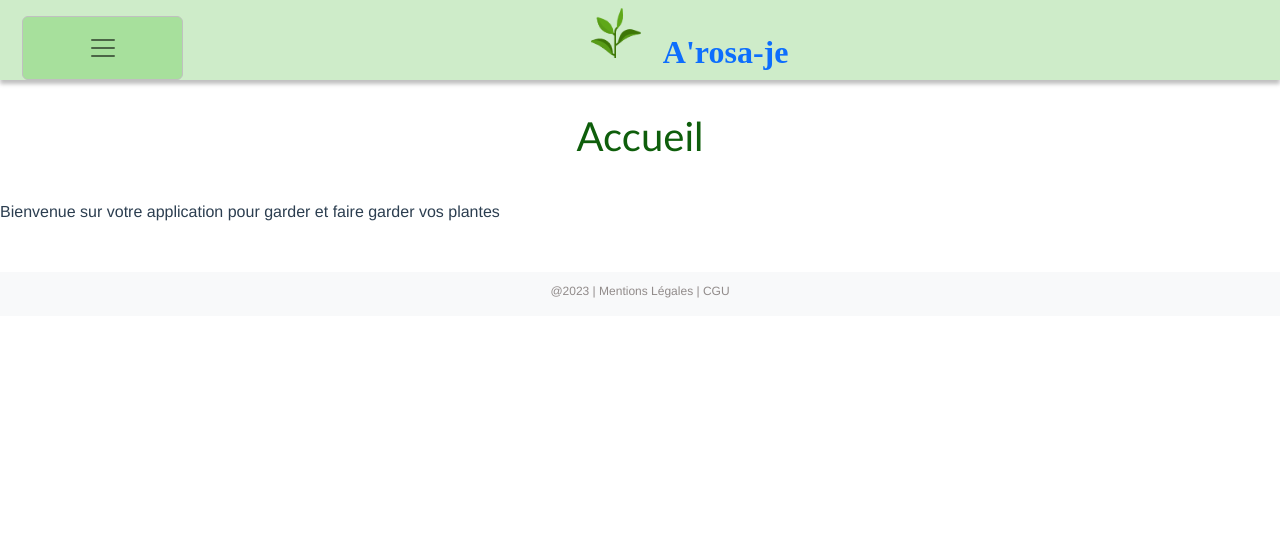
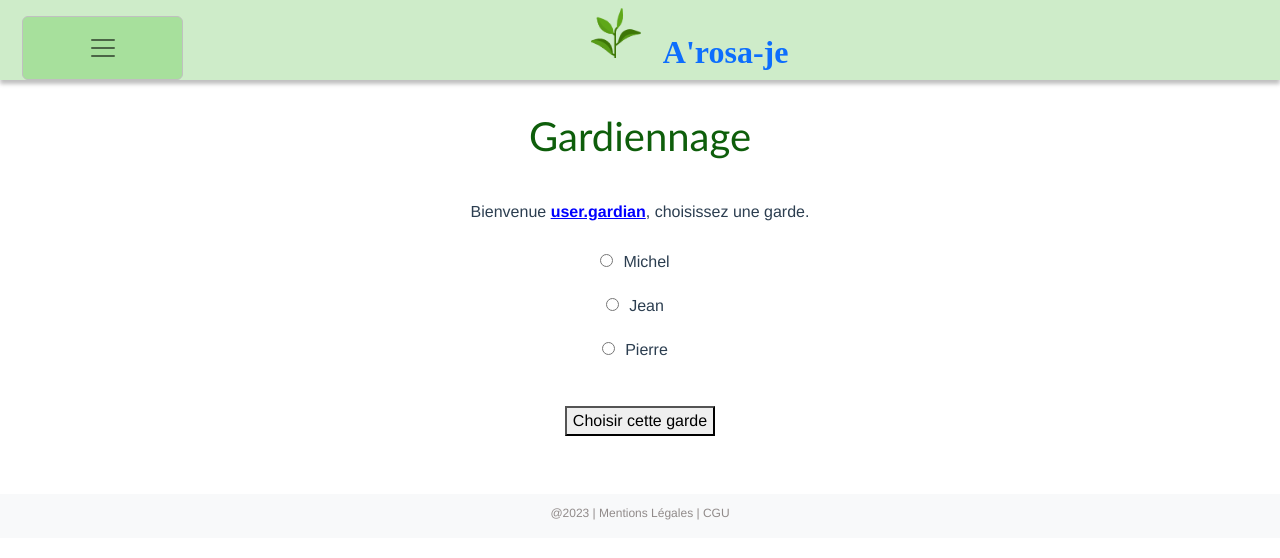
Before and after one commit to mayyyyyl/mspr-app, a Vue app: page /garder_des_plantes in a window 1280 px wide. Shown: the top 558 px of the page. Built offline with nearby package versions, Linux system fonts and the light colour scheme.

Commit message:
page garde de plantes

```diff
--- a/src/views/TakePlantView.vue
+++ b/src/views/TakePlantView.vue
@@ -1,7 +1,21 @@
 <template>
     <div class="home">
-      <h1> Accueil </h1>
-      <p>Bienvenue sur votre application pour garder et faire garder vos plantes</p>
+      <h1>Gardiennage</h1>
+      <p class="text-center">Bienvenue <span class="user-gardian">user.gardian</span>, choisissez une garde.</p>
+
+      <form class="text-center" action="">
+
+
+        <div v-for = "proprietaire in proprietaires" :key="proprietaire.id">
+          <input type="radio" :id="proprietaire.id" :value="proprietaire.id" name="proprietaire">
+          <label class="margin" :for="proprietaire.id">{{ proprietaire.name }}</label>
+        </div>
+        <br>
+
+
+
+        <button class=" margin" type="submit">Choisir cette garde</button>
+      </form>
 
 
 
@@ -9,13 +23,40 @@
   </template>
 
   <script>
+  const proprietaires = [
+    { id: 1, name: 'Michel', id_plant: 1 },
+    { id: 2, name: 'Jean', id_plant: 2 },
+    { id: 3, name: 'Pierre', id_plant: 3 }
+  ]
+
+
+
+
   import Navigation from '@/components/Navigation.vue';
   import Footer from '@/components/Footer.vue'
 
   export default {
+    data(){
+      return {
+        proprietaires
+      }
+    },
     components: {
       Navigation,
       Footer
     }
   }
   </script>
+   <style scoped>
+   .text-center {
+     text-align: center;
+   }
+   .user-gardian {
+     color: blue;
+     font-weight: bold;
+     text-decoration: underline;
+   }
+   .margin {
+     margin: 10px;
+   }
+   </style>
```
